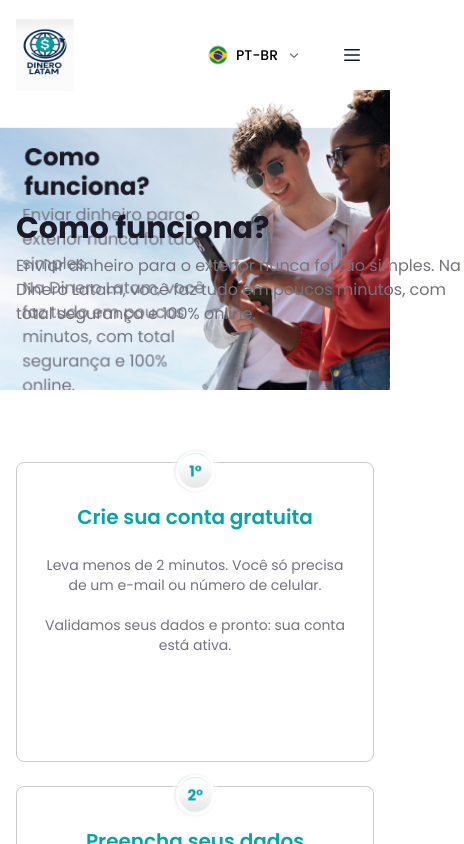
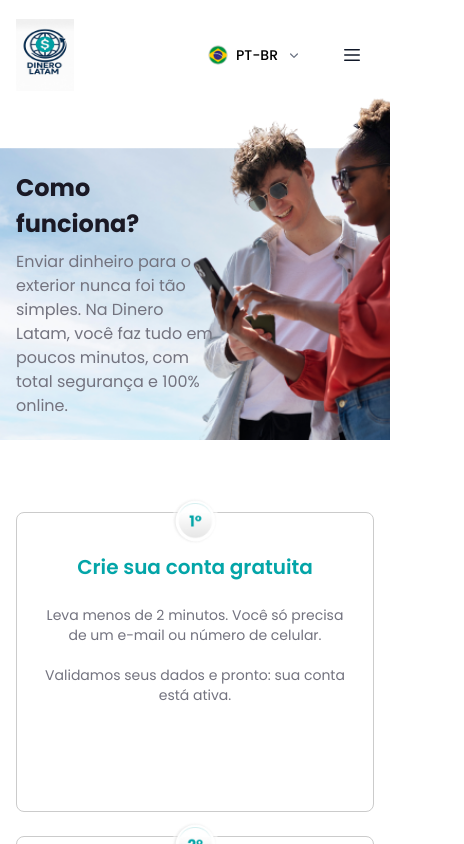
Before and after one commit to thaynathauany/FrontTailwind, a Next.js app: page /como-funciona in a window 390 px wide. Shown: the top 844 px of the page, 464 px wide, since content can reach past the window. Built offline with nearby package versions, Linux system fonts and the light colour scheme.

Commit message:
feat: implementar versão mobile das páginas Home e Como nos Conheceu

```diff
--- a/src/app/como-funciona/page.tsx
+++ b/src/app/como-funciona/page.tsx
@@ -46,10 +46,12 @@ export default function HowItWorksSection() {
              bg-[url('/images/destaques/Banner_Como_Funciona_Mobile.png')]
              md:bg-[url('/images/destaques/Banner_Como_Funciona.png')]"
             >
-                <div className="relative z-10 h-full min-h-[300px] md:aspect-[3/1]">
+                <div className="relative z-10 h-full min-h-[350px] md:aspect-[3/1]">
                     <div className="h-full w-full max-w-7xl mx-auto px-4 md:px-20 flex flex-col justify-center items-start text-left">
-                        <div className="w-md mt-30">
-                            <h2 className="text-3xl font-bold text-black mb-2">{t("title")}</h2>
+                        <div className="w-[200px] mt-20 md:w-[448px]">
+                            <h2 className="text-[24px] md:text-[30px] font-bold text-black mb-2">
+                                {t("title")}
+                            </h2>
                             <p className="text-primary font-normal">{t("description")}</p>
                         </div>
                     </div>
--- a/src/app/page.tsx
+++ b/src/app/page.tsx
@@ -243,7 +243,7 @@ export default function Home() {
       </section>
 
       {/* FAQ */}
-      <section className="mt-20 mb-20">
+      <section className="mt-20">
         <Container>
           <div className="grid grid-cols-1 md:grid-cols-2 gap-y-10 md:gap-6">
             <div className="w-full flex flex-col gap-4 max-w-[500px] p-4">
@@ -258,7 +258,7 @@ export default function Home() {
               />
             </div>
             <div className="w-full p-4">
-              <dl className="divide-y divide-primary">
+              <dl className="divide-y divide-[#C1C1C1]">
                 {faqs.map((faq) => (
                   <Disclosure key={faq.question} as="div" className="py-6 first:pt-0 last:pb-0">
                     <dt>
--- a/src/components/layout/Banner/Banner.tsx
+++ b/src/components/layout/Banner/Banner.tsx
@@ -35,10 +35,10 @@ export default function Banner() {
     };
 
     return (
-        <section className=" bg-secondary text-white py-12 px-4 sm:px-6 mt-[120px] min-h-[476px]"
+        <section className=" bg-secondary text-white py-12 px-4 sm:px-6 mt-[110px] min-h-[476px]"
             style={{ backgroundImage: "url(/images/banner/background_header.png)" }}>
             <Container>
-                <div className="flex flex-col lg:flex-row items-center lg:items-center justify-center lg:justify-between gap-10 mt-[40px]">
+                <div className="flex flex-col lg:flex-row items-center lg:items-center justify-center lg:justify-between gap-10 lg:mt-[50px] lg:mt-0">
                     {/* Texto */}
                     <div className="flex flex-col gap-4 lg:text-left">
                         <div className="text-2xl sm:text-3xl font-semibold">
--- a/src/components/layout/Footer/Footer.tsx
+++ b/src/components/layout/Footer/Footer.tsx
@@ -88,7 +88,7 @@ export default function Footer() {
             </footer>
 
             {/* FOOTER MOBILE */}
-            <footer className="md:hidden bg-[#03a5a8] text-white py-20 px-8 relative z-0">
+            <footer className="md:hidden bg-[#03a5a8] text-white pt-20 pb-10 px-8 relative z-0 overflow-hidden">
                 <div className="flex flex-col items-center text-center space-y-8">
                     <h3 className="text-2xl font-bold">{t("company")}</h3>
 
@@ -118,14 +118,18 @@ export default function Footer() {
                         </a>
                     </div>
 
-                    <div className="text-xs text-white/80 space-x-2 pt-4">
+                    <div className="text-xs text-white/80 space-x-2 pt-4 pb-6">
                         <a href="#" className="underline">{t("privacy")}</a>
                         <span>•</span>
                         <a href="#" className="underline">{t("terms")}</a>
                     </div>
                 </div>
-                <div className="w-full absolute bottom-0 left-1/2 -translate-x-1/2 text-5xl font-extrabold opacity-50 text-btnsecondary text-center z-[-1] pointer-events-none leading-none tracking-tight">
-                    <span className="block translate-y-[15%]">DINERO LATAM</span>
+
+                {/* Marca d’água corrigida */}
+                <div className="absolute inset-0 flex items-end justify-center pointer-events-none z-[-1]">
+                    <span className="text-5xl font-extrabold opacity-50 text-btnsecondary text-center leading-none tracking-tight mb-[-10px]">
+                        DINERO LATAM
+                    </span>
                 </div>
             </footer>
         </>
```
Also changed, not shown: public/images/destaques/Banner_Como_funciona_Mobile.png.
